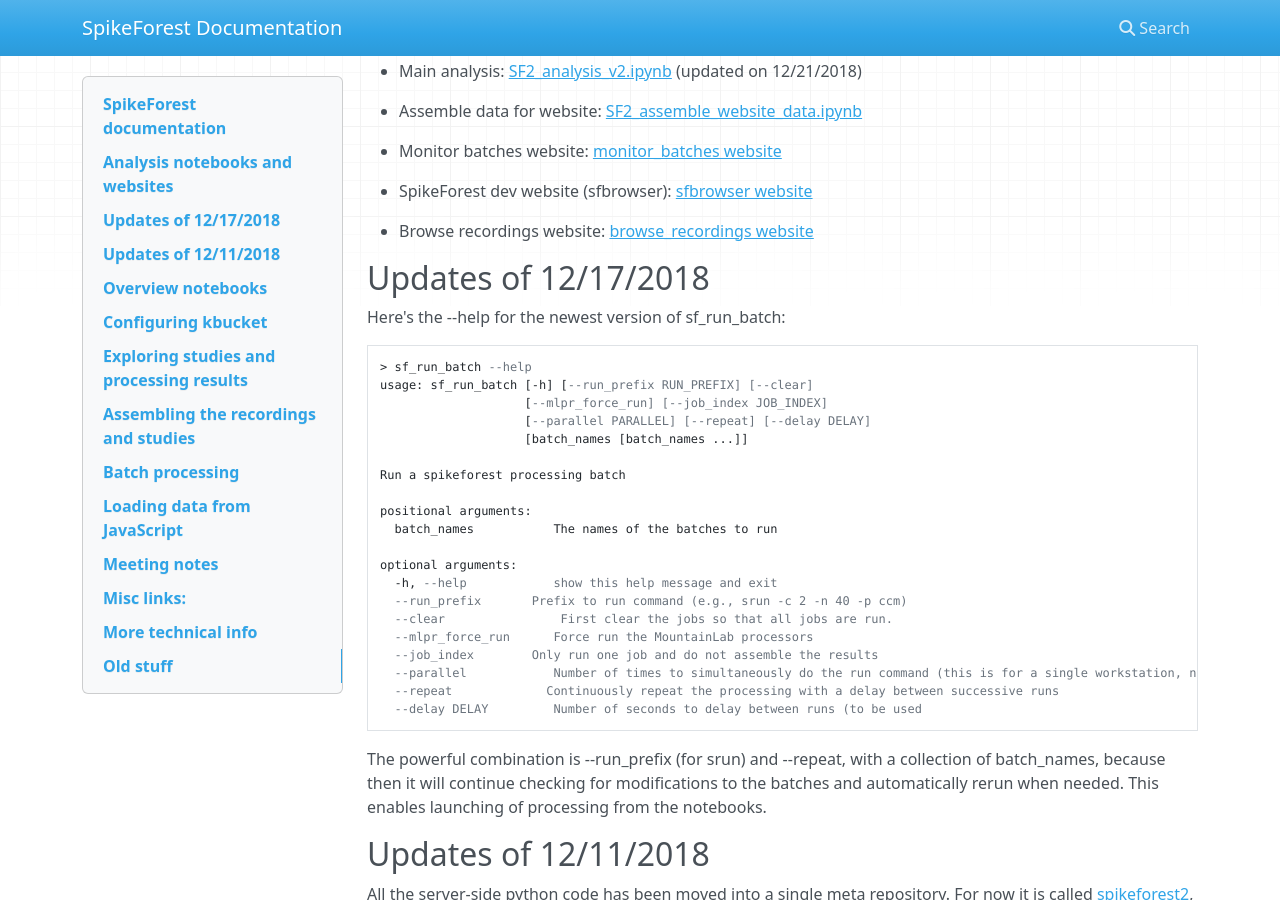
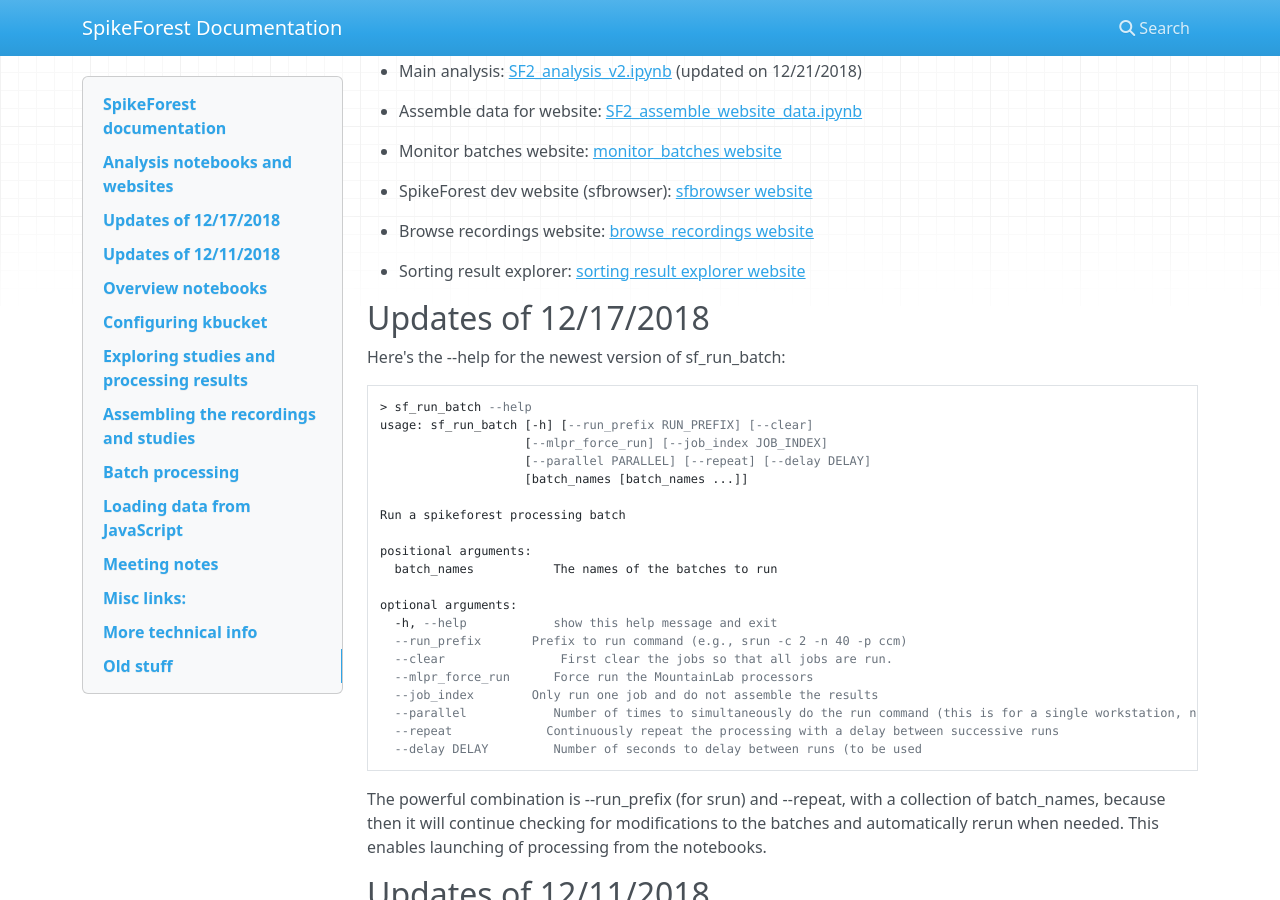
Before and after one commit to scratcharchive/spikeforest-docs, an MkDocs documentation site: the page built from docs/index.md, in a window 1280 px wide and 900 px high, scrolled down 350 px. Built offline with MkDocs 1.6.1, drawn with Linux system fonts in a browser that asks for light colours; nearby versions of some CDN libraries.

Commit message:
Update index.md

```diff
--- a/docs/index.md
+++ b/docs/index.md
@@ -12,11 +12,13 @@
 
 * Assemble data for website: [SF2_assemble_website_data.ipynb](https://colab.research.google.com/drive/1h8cbLNctaXmdBQ8kJ0ynnwPd5pjH5fpI)
 
-* Monitor batches website: [monitor_batches website](http://45.56.103.237:4003)
+* Monitor batches website: [monitor_batches website](http://ccmlin008:4003)
 
-* SpikeForest dev website (sfbrowser): [sfbrowser website](http://45.56.103.237:4002)
+* SpikeForest dev website (sfbrowser): [sfbrowser website](http://ccmlin008:4002)
 
-* Browse recordings website: [browse_recordings website](http://45.56.103.237:4004)
+* Browse recordings website: [browse_recordings website](http://ccmlin008:4004)
+
+* Sorting result explorer: [sorting result explorer website](http://ccmlin008:4005)
 
 ## Updates of 12/17/2018
 
```
